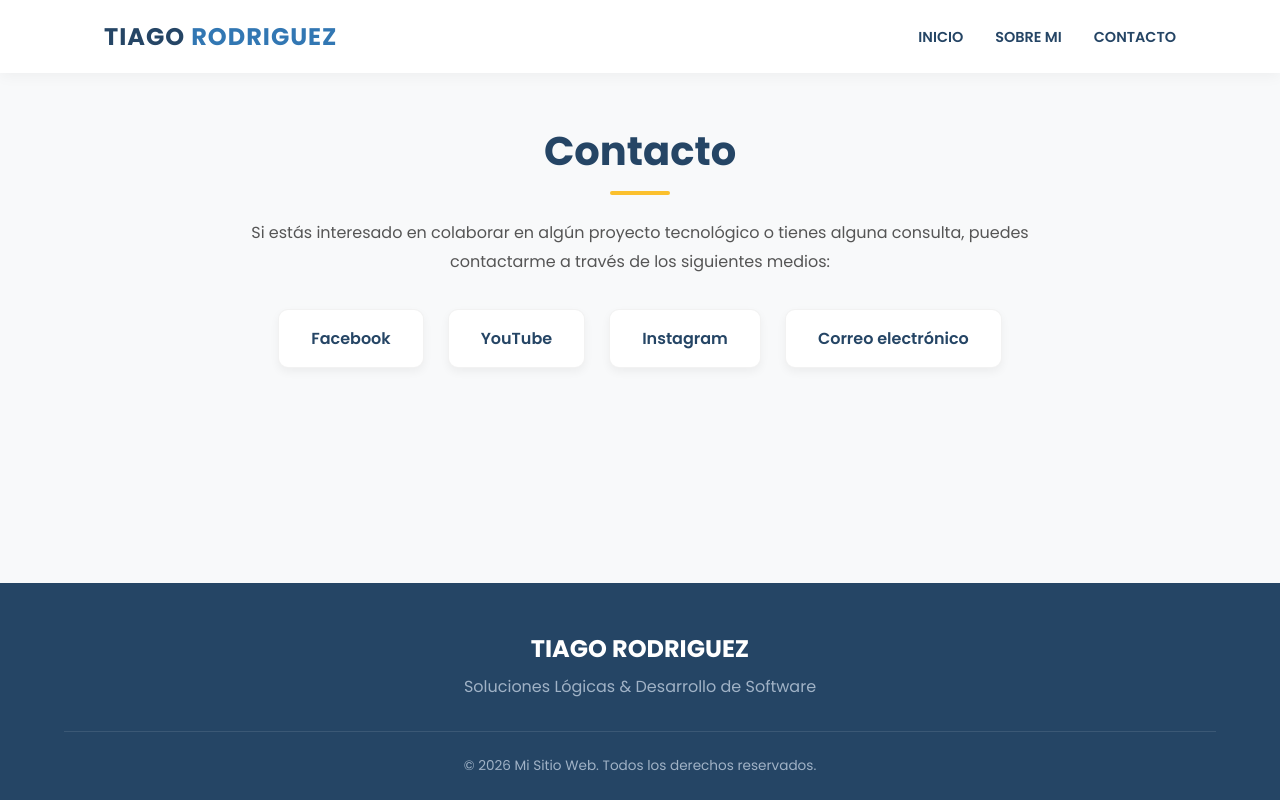
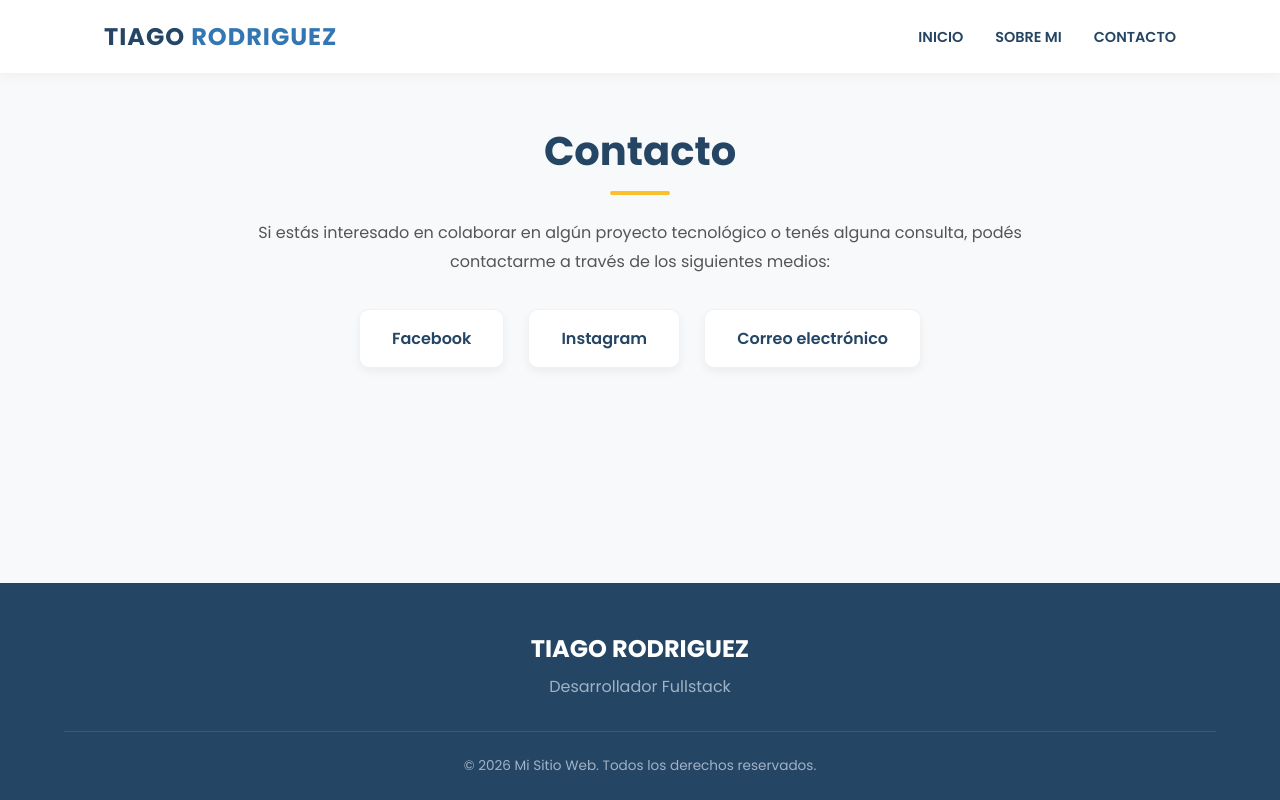
Before and after one commit to trodriguez0123/Proyecto_1_Viernes, a plain HTML site: page contacto.html in a window 1280 px wide. Drawn offline with Linux system fonts and the light colour scheme.

Commit message:
Checkpoint 4

```diff
--- a/contacto.html
+++ b/contacto.html
@@ -31,8 +31,8 @@
     <main>
       <h1 class="seccion-titulo">Contacto</h1>
       <p class="seccion-texto">
-        Si estás interesado en colaborar en algún proyecto tecnológico o tienes
-        alguna consulta, puedes contactarme a través de los siguientes medios:
+        Si estás interesado en colaborar en algún proyecto tecnológico o tenés
+        alguna consulta, podés contactarme a través de los siguientes medios:
       </p>
 
       <ul class="redes-container">
@@ -41,7 +41,6 @@
             >Facebook</a
           >
         </li>
-        <li><a href="https://www.youtube.com" target="_blank">YouTube</a></li>
         <li>
           <a href="https://www.instagram.com/tiitirodriguez/" target="_blank"
             >Instagram</a
@@ -56,7 +55,7 @@
     <footer>
       <div class="footer-content">
         <h3>TIAGO RODRIGUEZ</h3>
-        <p>Soluciones Lógicas & Desarrollo de Software</p>
+        <p>Desarrollador Fullstack</p>
       </div>
       <div class="footer-bottom">
         <p>&copy; 2026 Mi Sitio Web. Todos los derechos reservados.</p>
```
Also changed, not shown: index.html (+2 -2 lines), sobreMi.html (+4 -3 lines).
